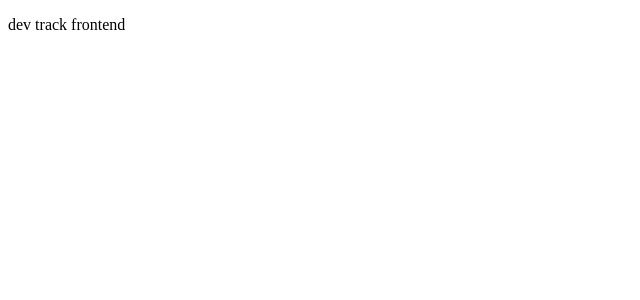
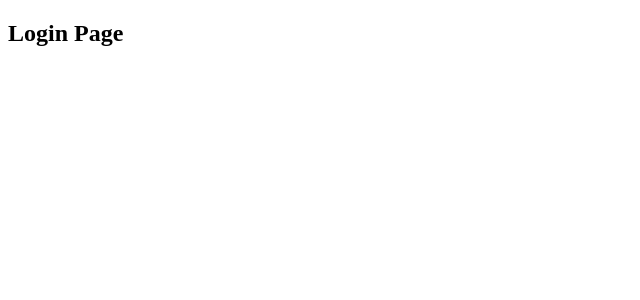
Before and after one commit to priya-nb695/devtrack-frontend, a React (Vite) app: page / in a window 1280 px wide. Shown: the top 300 px of the page, without its empty margins (0-640 px from the left). Built offline with nearby package versions, Linux system fonts and the light colour scheme.

Commit message:
updated app.js  page

```diff
--- a/src/App.jsx
+++ b/src/App.jsx
@@ -1,17 +1,16 @@
-import { useState } from 'react'
-import reactLogo from './assets/react.svg'
-import viteLogo from './assets/vite.svg'
-import heroImg from './assets/hero.png'
-import './App.css'
+import { Routes, Route } from "react-router-dom";
+import Login from "./pages/Login";
+import Register from "./pages/Register";
+import Dashboard from "./pages/Dashboard";
 
 function App() {
-  const [count, setCount] = useState(0)
-
   return (
-    <div>
-      <p>dev track frontend</p>
-    </div>
-  )
+    <Routes>
+      <Route path="/" element={<Login />} />
+      <Route path="/register" element={<Register />} />
+      <Route path="/dashboard" element={<Dashboard />} />
+    </Routes>
+  );
 }
 
-export default App
+export default App;
```
